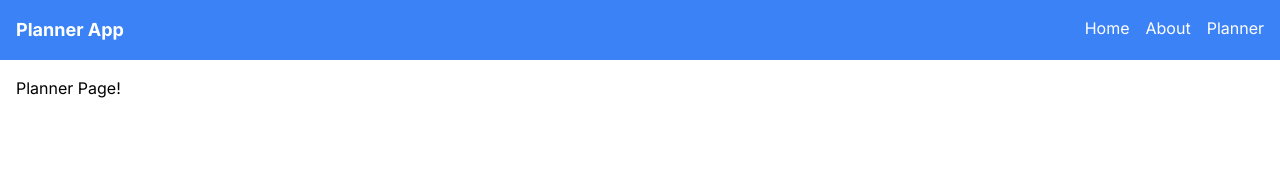
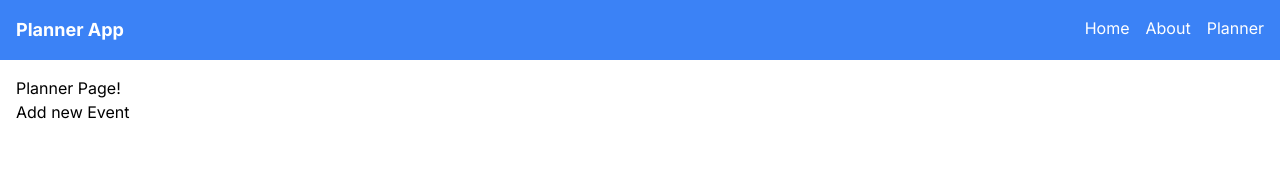
Before and after one commit to tonybenny2020/nextjsassignment, a Next.js app: page /planner in a window 1280 px wide. Shown: the top 174 px of the page. Built offline with nearby package versions, Linux system fonts and the light colour scheme.

Commit message:
Adding link

```diff
--- a/app/planner/new/page.tsx
+++ b/app/planner/new/page.tsx
@@ -39,7 +39,7 @@ export default function EventCreatePage() {
 
         <div className="flex gap-4">
           <label className="w-12" htmlFor="eventname">
-            EventName
+          Event
           </label>
           <textarea
             name="eventname"
--- a/app/planner/page.tsx
+++ b/app/planner/page.tsx
@@ -1,3 +1,8 @@
+import Link from 'next/link'
 export default function PlannerPage() {
-  return <div>Planner Page!</div>;
+  return <div>Planner Page!
+<br />
+ <Link href="/planner/new" className="hover:underline"> Add new Event</Link>
+
+</div>;
 }
```
